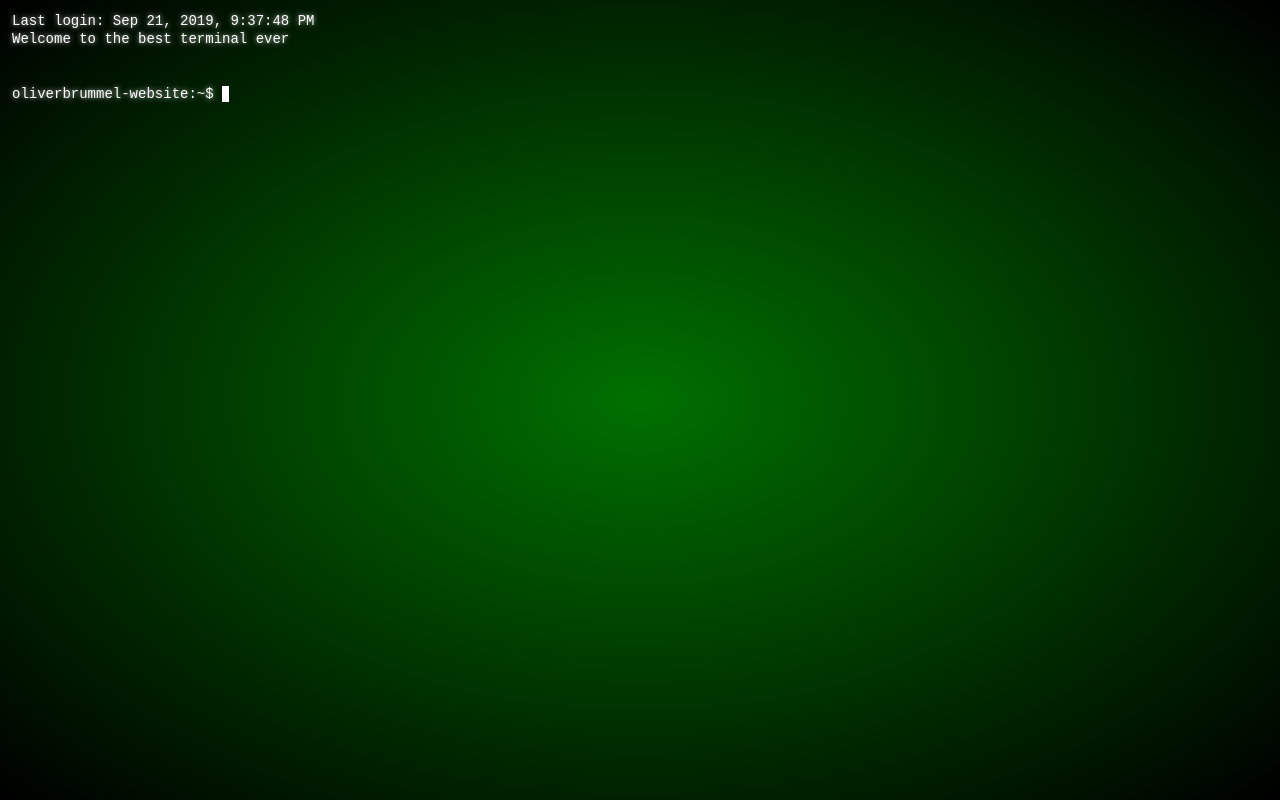
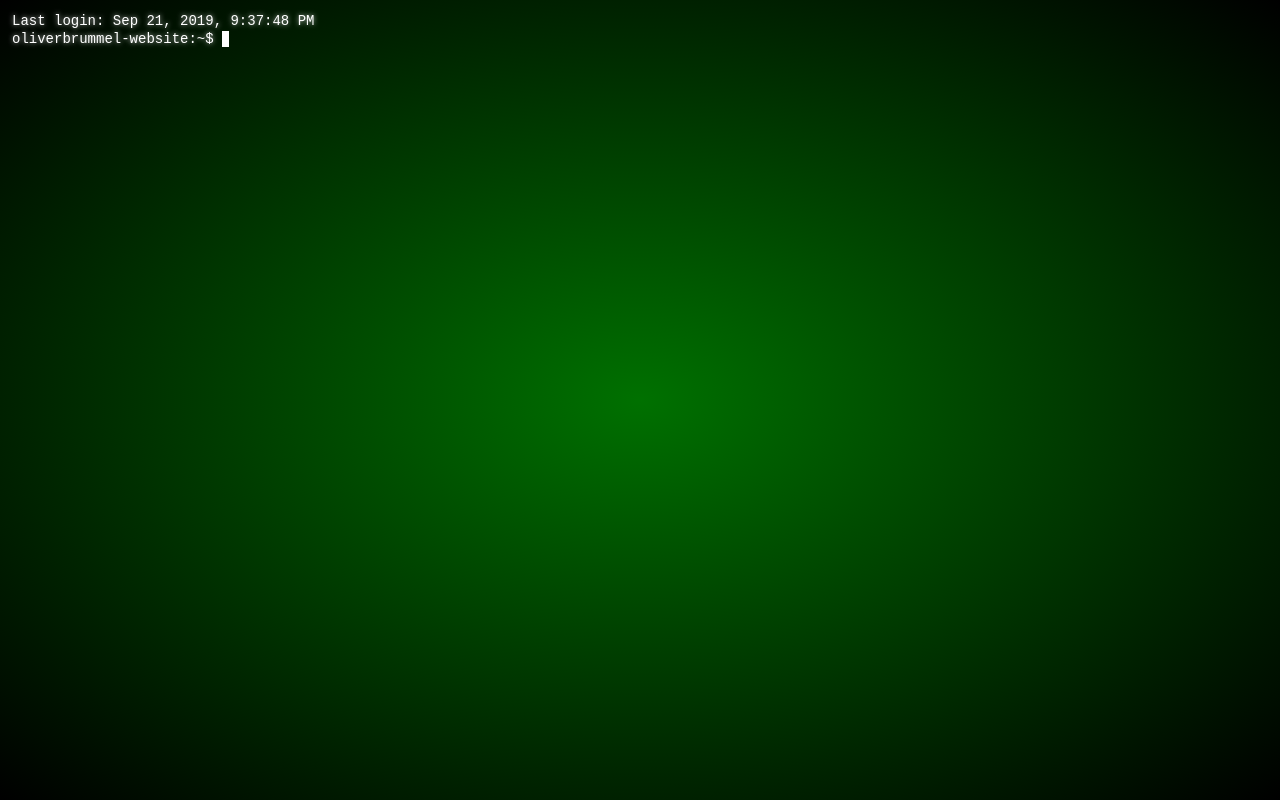
Before and after one commit to oliverbrummel/personal-website, an Angular app: page / in a window 1280 px wide. Built offline with nearby package versions, Linux system fonts and the light colour scheme.

Commit message:
set timeout to simulate loading/initializing

```diff
--- a/src/app/terminal/terminal.component.html
+++ b/src/app/terminal/terminal.component.html
@@ -3,11 +3,7 @@
     <span>Last login: </span>
     <span>{{ currentDateTime | date: 'medium' }}</span>
   </p>
-  <p>Welcome to the best terminal ever</p>
-
-  <br>
-  <br>
-  <p>
+  <p *ngIf="pretendLoaded">
     <span>oliverbrummel-website:~$&nbsp;</span>
     <span class="user-input--display" [innerHTML]="displayedOutput"></span>
   </p>
--- a/src/app/terminal/terminal.component.ts
+++ b/src/app/terminal/terminal.component.ts
@@ -12,6 +12,7 @@ export class TerminalComponent implements OnInit {
   currentDateTime = new Date();
   userInput: string;
   displayedOutput: string;
+  pretendLoaded = false;
 
   constructor() { }
 
@@ -20,6 +21,10 @@ export class TerminalComponent implements OnInit {
       userInput: new FormControl('')
     });
     this.subscribeToInputChanges();
+
+    setTimeout(() => {
+      this.pretendLoaded = true;
+    }, 300);
   }
 
   subscribeToInputChanges() {
```
